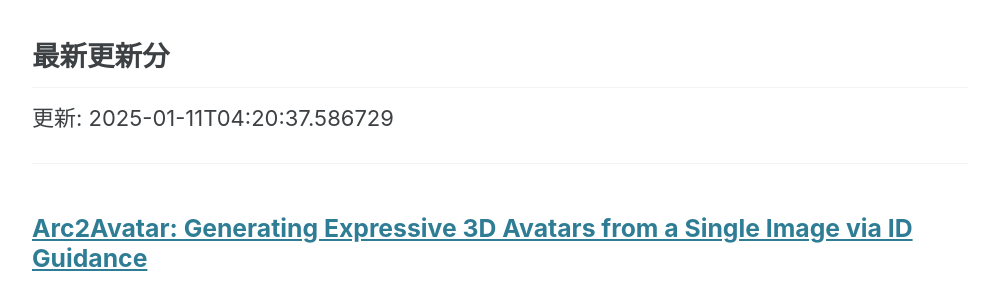
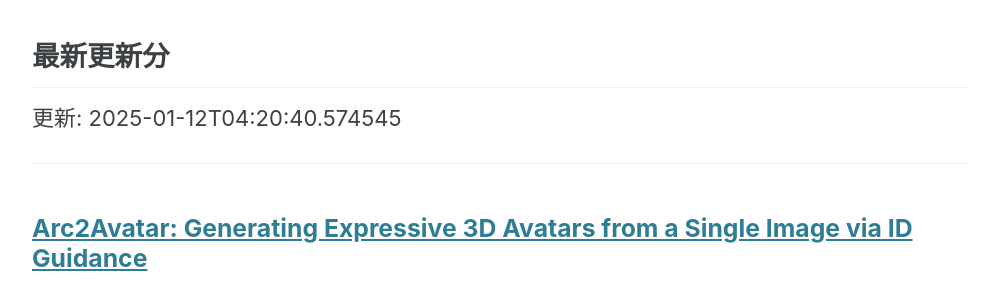
Before and after one commit to haruhisa-enomoto/arxiv-privacy-tech, a Jekyll site: the page built from index.md, in a window 1280 px wide and 900 px high, scrolled down 680 px. Shown: the part 155-443 px from the top of the window, without its empty margins (140-1139 px from the left). Built offline with Jekyll 4.4.1, drawn with Linux system fonts in a browser that asks for light colours; cached includes are drawn as plain includes; a script bundle is joined from its source files by our own code; library files that are not in the unit come from our copies.

Commit message:
:robot: Automate updates

```diff
--- a/index.md
+++ b/index.md
@@ -27,7 +27,7 @@ author_profile: false
 
 ## 最新更新分
 
-更新: 2025-01-11T04:20:37.586729
+更新: 2025-01-12T04:20:40.574545
 
 - - -
 
```
